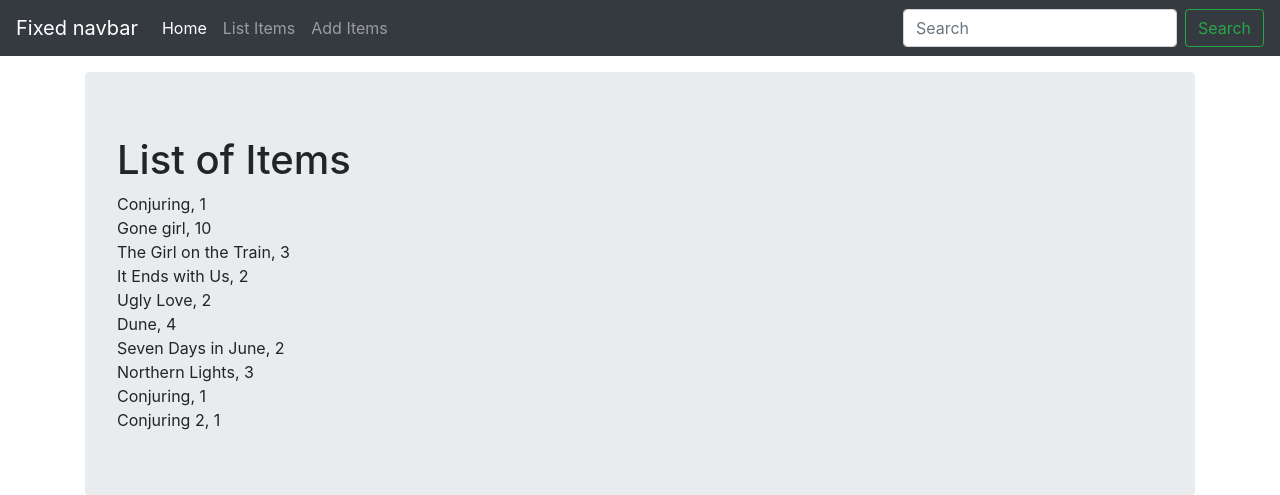
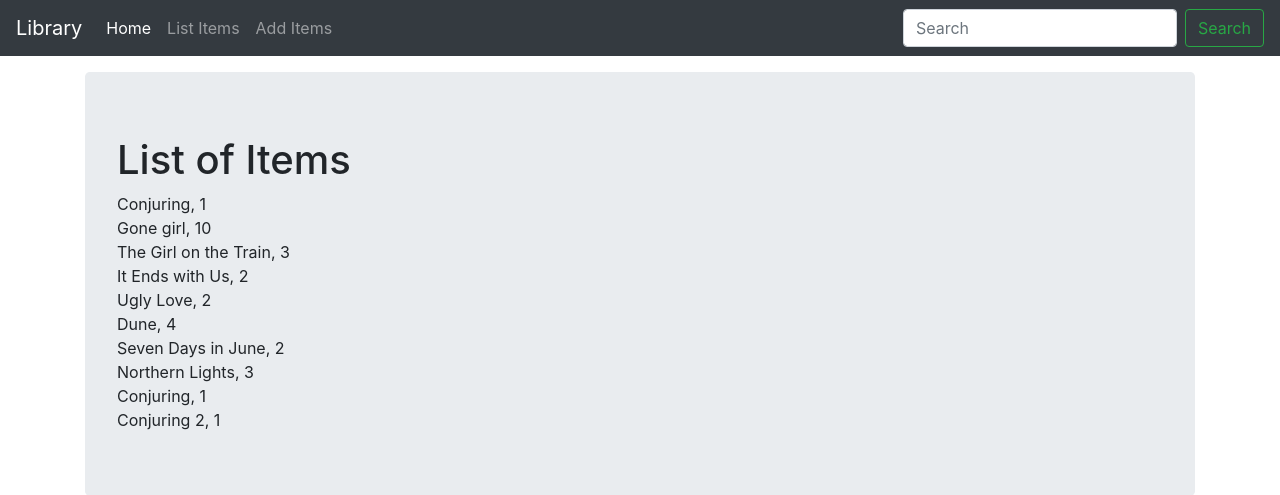
Before and after one commit to prageethps/Group-Project, a Django app: page /list_item/ in a window 1280 px wide. Shown: the top 495 px of the page. Run offline with Django 4.2, Linux system fonts and the light colour scheme; data comes from the database, SQL or seed files in the repository.

Commit message:
update list item navbar

```diff
--- a/LibraryManagement/src/librarymgmt/templates/list_item.html
+++ b/LibraryManagement/src/librarymgmt/templates/list_item.html
@@ -41,7 +41,7 @@
   </head>
   <body>
     <nav class="navbar navbar-expand-md navbar-dark fixed-top bg-dark">
-  <a class="navbar-brand" href="#">Fixed navbar</a>
+  <a class="navbar-brand" href="/">Library</a>
   <button class="navbar-toggler" type="button" data-toggle="collapse" data-target="#navbarCollapse" aria-controls="navbarCollapse" aria-expanded="false" aria-label="Toggle navigation">
     <span class="navbar-toggler-icon"></span>
   </button>
```
